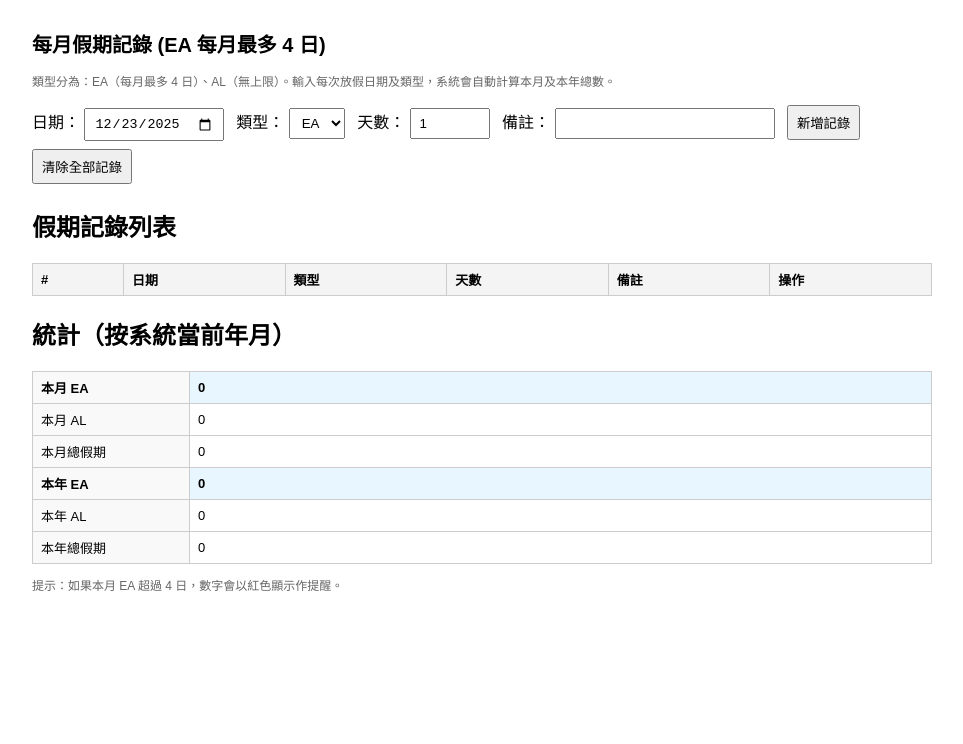
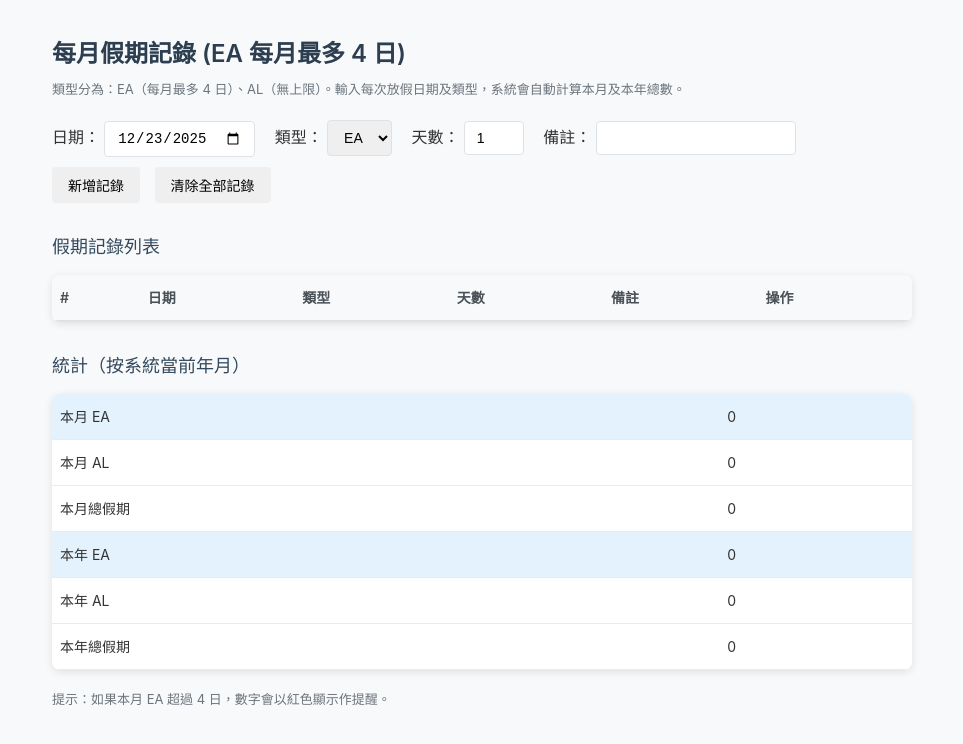
Before and after one commit to WilliamLauWL/8707-EA-AL, a plain HTML site: page leave-tracker.html in a window 1280 px wide. Shown: the whole page, without its empty margins (158-1121 px from the left). Drawn offline with Linux system fonts and the light colour scheme.

Commit message:
leave-tracker.html

```diff
--- a/leave-tracker.html
+++ b/leave-tracker.html
@@ -4,21 +4,7 @@
   <meta charset="UTF-8">
   <title>每月假期記錄 (EA / AL)</title>
   <meta name="viewport" content="width=device-width, initial-scale=1.0">
-  <style>
-    body { font-family: Arial, sans-serif; max-width: 900px; margin: 0 auto; padding: 16px; }
-    h1 { font-size: 20px; }
-    label { margin-right: 8px; }
-    input, select, button { padding: 6px 8px; margin: 4px 0; }
-    button { cursor: pointer; }
-    table { width: 100%; border-collapse: collapse; margin-top: 16px; }
-    th, td { border: 1px solid #ccc; padding: 6px 8px; text-align: left; font-size: 13px; }
-    th { background: #f4f4f4; }
-    .totals { margin-top: 16px; }
-    .totals table td.label { width: 140px; background: #f9f9f9; }
-    .highlight { font-weight: bold; background: #e8f6ff; }
-    .over-limit { color: red; font-weight: bold; }
-    .small { font-size: 12px; color: #666; }
-  </style>
+  <link rel="stylesheet" href="style.css">
 </head>
 <body>
   <h1>每月假期記錄 (EA 每月最多 4 日)</h1>
```
